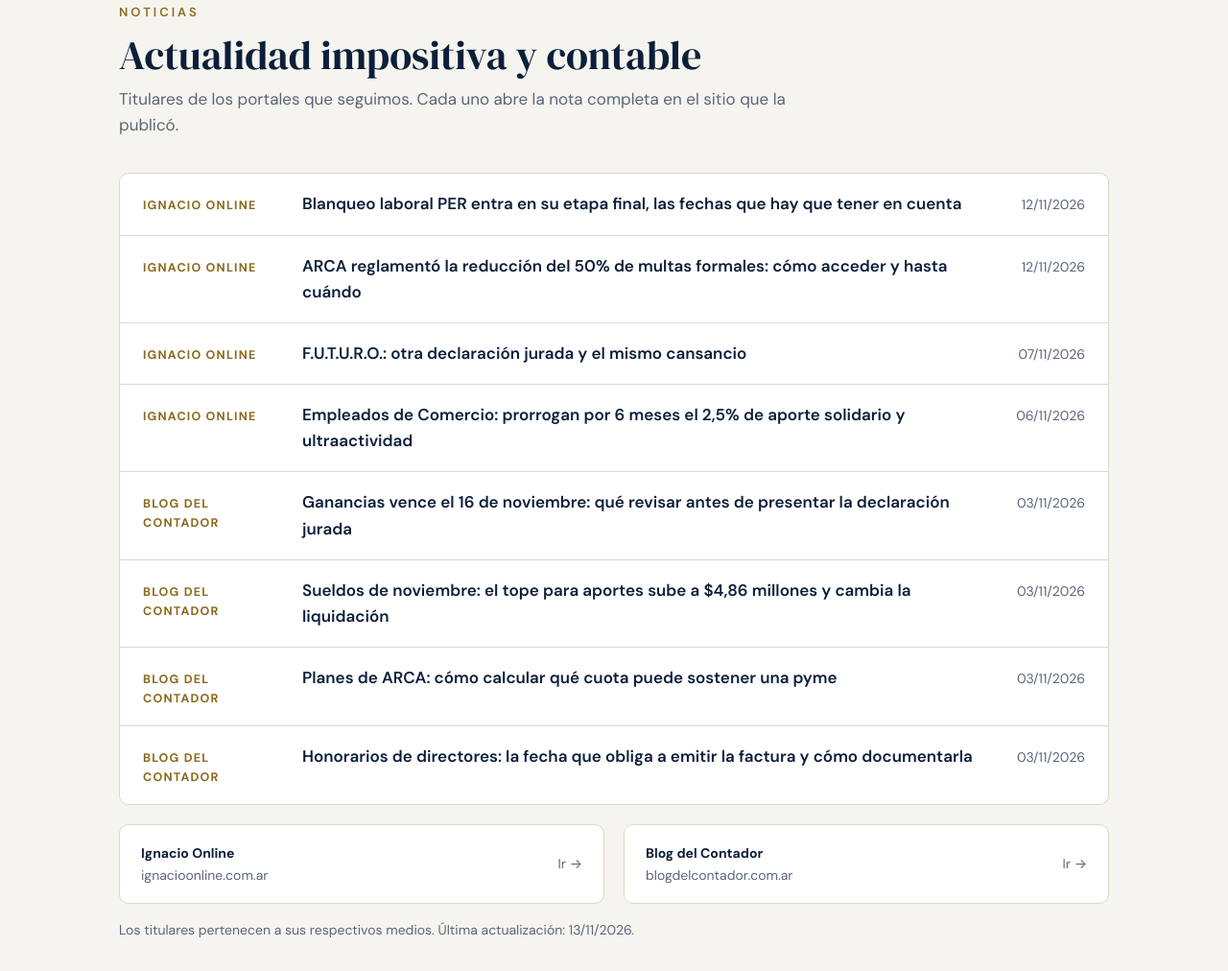
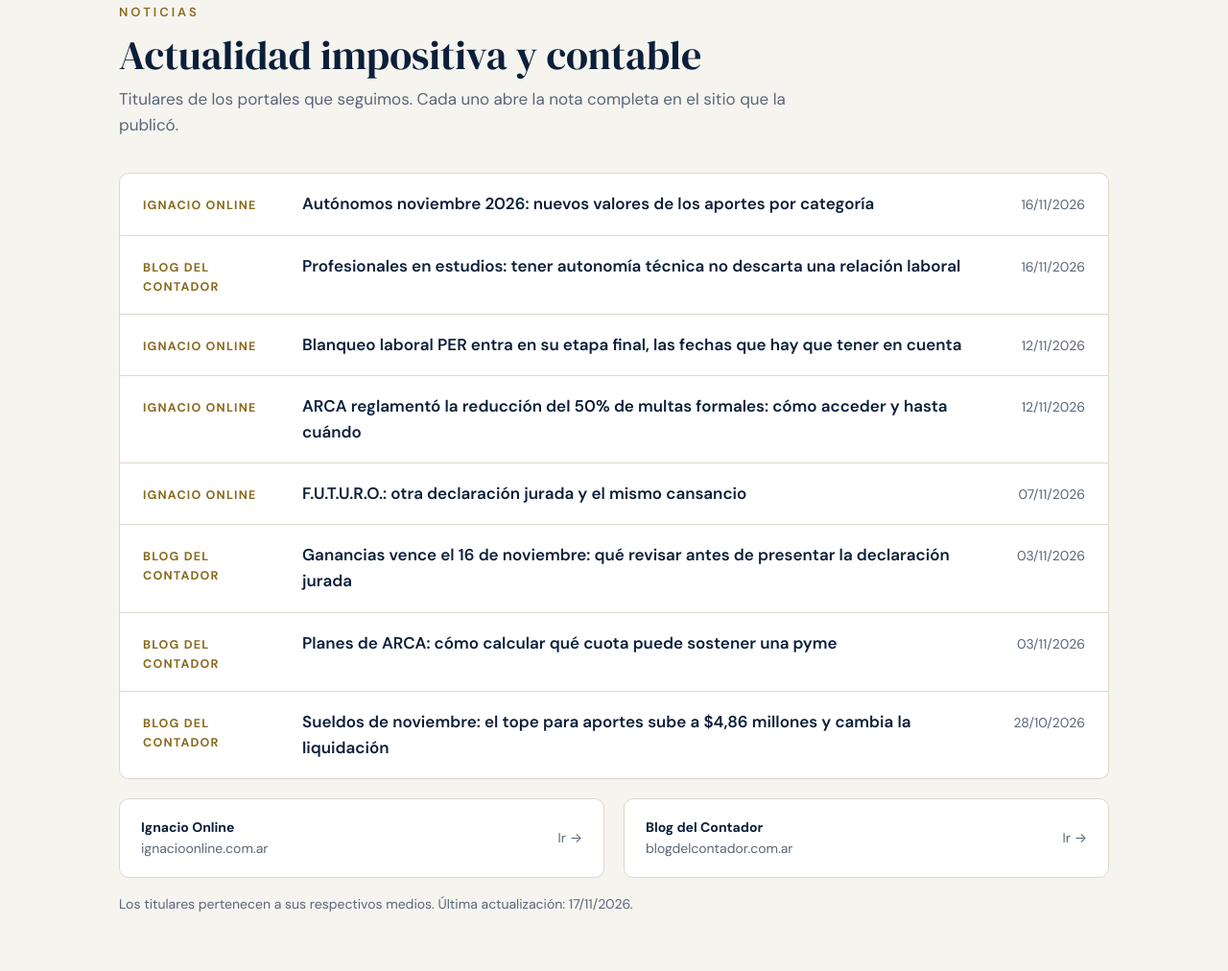
Before and after one commit to smestudiocontable/smestudiocontable.github.io, a plain HTML site: page index.html in a window 1280 px wide. Shown: the part 3320-4332 px from the top of the page at 96% size. Drawn offline with Linux system fonts and the light colour scheme.

Commit message:
Actualiza noticias 17/11/2026

```diff
--- a/index.html
+++ b/index.html
@@ -281,21 +281,21 @@ footer .wrap{display:flex;justify-content:space-between;gap:12px;flex-wrap:wrap}
       </div>
       <!-- NOTICIAS:INICIO (la actualización diaria reemplaza este bloque; máximo 12 titulares, el más nuevo arriba) -->
       <div class="news">
+        <a href="https://www.ignacioonline.com.ar/autonomos-2026-valores-vigentes-desde-noviembre/"><span class="src">Ignacio Online</span><span class="ttl">Autónomos noviembre 2026: nuevos valores de los aportes por categoría</span><span class="dt">16/11/2026</span></a>
+        <a href="https://blogdelcontador.com.ar"><span class="src">Blog del Contador</span><span class="ttl">Profesionales en estudios: tener autonomía técnica no descarta una relación laboral</span><span class="dt">16/11/2026</span></a>
         <a href="https://www.ignacioonline.com.ar/blanqueo-laboral-per-entra-en-su-etapa-final-las-fechas-que-hay-que-tener-en-cuenta/"><span class="src">Ignacio Online</span><span class="ttl">Blanqueo laboral PER entra en su etapa final, las fechas que hay que tener en cuenta</span><span class="dt">12/11/2026</span></a>
         <a href="https://www.ignacioonline.com.ar/arca-reglamento-la-reduccion-del-50-de-multas-formales-como-acceder-y-hasta-cuando/"><span class="src">Ignacio Online</span><span class="ttl">ARCA reglamentó la reducción del 50% de multas formales: cómo acceder y hasta cuándo</span><span class="dt">12/11/2026</span></a>
         <a href="https://www.ignacioonline.com.ar/f-u-t-u-r-o-otra-declaracion-jurada-y-el-mismo-cansancio/"><span class="src">Ignacio Online</span><span class="ttl">F.U.T.U.R.O.: otra declaración jurada y el mismo cansancio</span><span class="dt">07/11/2026</span></a>
-        <a href="https://www.ignacioonline.com.ar/empleados-de-comercio-prorrogan-por-6-meses-el-25-de-aporte-solidario-y-ultraactividad/"><span class="src">Ignacio Online</span><span class="ttl">Empleados de Comercio: prorrogan por 6 meses el 2,5% de aporte solidario y ultraactividad</span><span class="dt">06/11/2026</span></a>
         <a href="https://blogdelcontador.com.ar"><span class="src">Blog del Contador</span><span class="ttl">Ganancias vence el 16 de noviembre: qué revisar antes de presentar la declaración jurada</span><span class="dt">03/11/2026</span></a>
-        <a href="https://blogdelcontador.com.ar"><span class="src">Blog del Contador</span><span class="ttl">Sueldos de noviembre: el tope para aportes sube a $4,86 millones y cambia la liquidación</span><span class="dt">03/11/2026</span></a>
         <a href="https://blogdelcontador.com.ar"><span class="src">Blog del Contador</span><span class="ttl">Planes de ARCA: cómo calcular qué cuota puede sostener una pyme</span><span class="dt">03/11/2026</span></a>
-        <a href="https://blogdelcontador.com.ar"><span class="src">Blog del Contador</span><span class="ttl">Honorarios de directores: la fecha que obliga a emitir la factura y cómo documentarla</span><span class="dt">03/11/2026</span></a>
+        <a href="https://blogdelcontador.com.ar/news-46527-sueldos-noviembre-2026-topes-aportes-sipa"><span class="src">Blog del Contador</span><span class="ttl">Sueldos de noviembre: el tope para aportes sube a $4,86 millones y cambia la liquidación</span><span class="dt">28/10/2026</span></a>
       </div>
       <!-- NOTICIAS:FIN -->
       <div class="grid g2 sources">
         <a class="card" href="https://www.ignacioonline.com.ar"><span><b>Ignacio Online</b><br><span>ignacioonline.com.ar</span></span><span>Ir →</span></a>
         <a class="card" href="https://blogdelcontador.com.ar"><span><b>Blog del Contador</b><br><span>blogdelcontador.com.ar</span></span><span>Ir →</span></a>
       </div>
-      <p class="fine">Los titulares pertenecen a sus respectivos medios. Última actualización: 13/11/2026.</p>
+      <p class="fine">Los titulares pertenecen a sus respectivos medios. Última actualización: 17/11/2026.</p>
     </div>
   </section>
 
```
